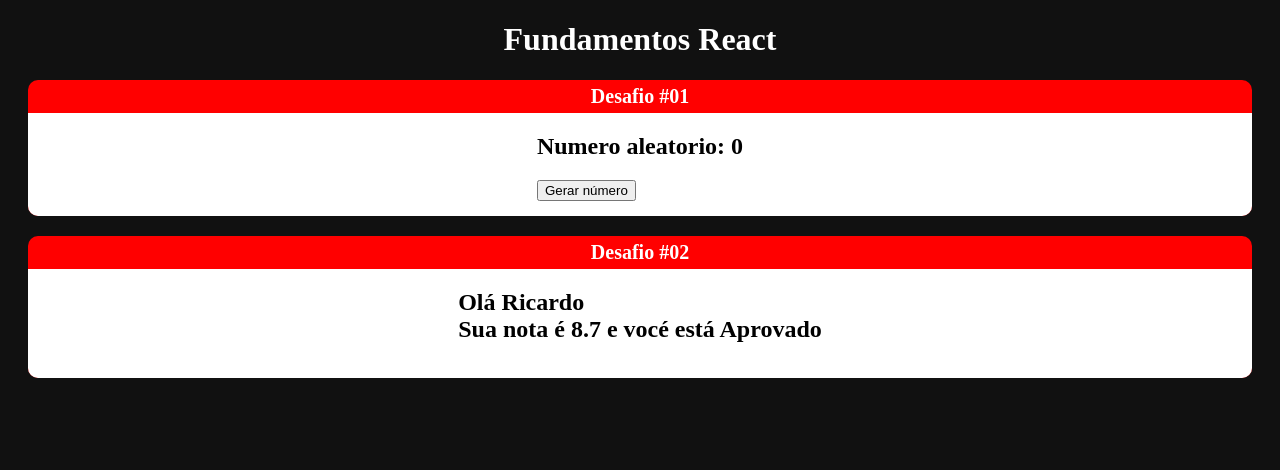
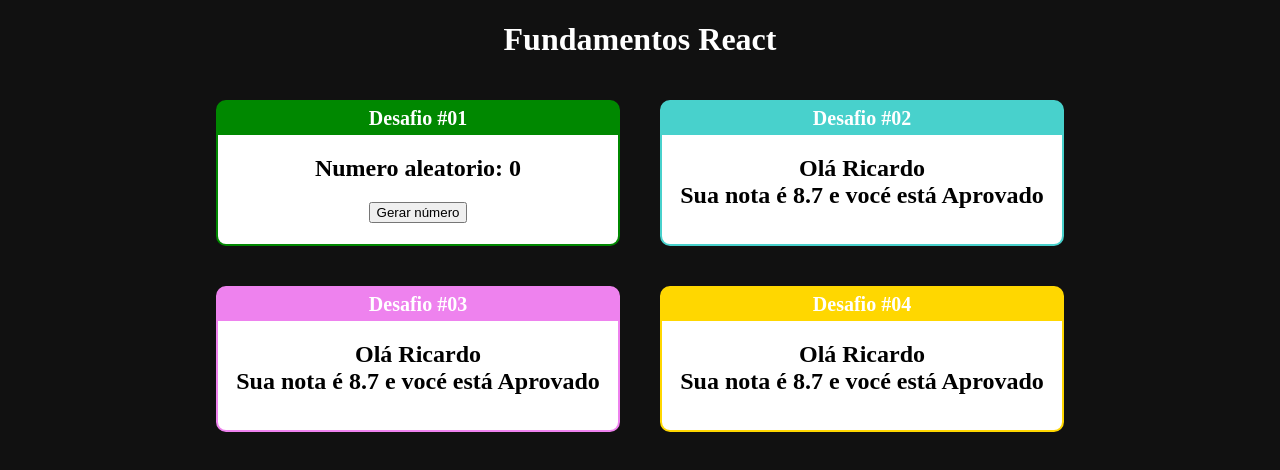
Before and after one commit to KeylaneSilva/fundamentos-react2, a React (Create React App) app: page / in a window 1280 px wide. Shown: the top 470 px of the page. Built offline with nearby package versions, Linux system fonts and the light colour scheme.

Commit message:
add estilo por prps

```diff
--- /dev/null
+++ b/src/App.css
@@ -0,0 +1,7 @@
+.App .CardConf{
+    display: flex;
+    justify-content: center;
+
+    flex-wrap: wrap;
+
+}
--- a/src/App.jsx
+++ b/src/App.jsx
@@ -2,23 +2,38 @@
 import ComParametro from './components/basicos/ComParametro'
 import Aleatorio from './components/aleatorio/Aleatorio'
 import Card from './components/layout/Card'
+import './App.css'
 
 // usando arrow function av
 export default _ =>
-        <div>
+        <div className="App">
                 <PrimeiroComponente
                     msg='Fundamentos React'
                 />
+            <div className="CardConf">
 
                 <Card
-            titulo="Desafio #01">
+                    // passando a cor dinamicamente por props
+                    titulo="Desafio #01" color="#080">
                     <Aleatorio min='1' max='10'/>
                 </Card>
                 <Card
-            titulo="Desafio #02">
+                    titulo="Desafio #02" color="#48D1CC">
                     <ComParametro s
                     aluno = 'Ricardo'
                     nota = '8.7'/>
                 </Card>
-
+                <Card
+                    titulo="Desafio #03" color="#EE82EE">
+                    <ComParametro s
+                    aluno = 'Ricardo'
+                    nota = '8.7'/>
+                </Card>
+                <Card
+                    titulo="Desafio #04" color="#FFD700">
+                    <ComParametro s
+                    aluno = 'Ricardo'
+                    nota = '8.7'/>
+                </Card>
             </div>
+        </div>
--- a/src/components/layout/Card.css
+++ b/src/components/layout/Card.css
@@ -1,13 +1,17 @@
 .Card{
-    background: rgb(255, 0, 0);
+    border: 2px solid;
     border-radius: 10px;
     overflow: hidden;
     margin: 20px;
+
+    display: flex;
+    flex-direction: column;
+    justify-content: center;
+
+    min-width: 400px;
 }
 
 .Card .Title{
-    display: flex;
-    justify-content: center;
     margin: 5px;
     font-size: 20px;
     font-weight: bold;
@@ -16,9 +20,9 @@
 
 .Card .Content{
     background: rgb(255, 255, 255);
+    flex-grow: 1;
     color: rgb(0, 0, 0);
-    display: flex;
-    justify-content: center;
     padding-bottom: 15px;
 
+
 }
--- a/src/components/layout/Card.jsx
+++ b/src/components/layout/Card.jsx
@@ -3,8 +3,15 @@
 
 
 export default function Card(props) {
+
+    // recebendo estilo por props
+    const styleCard = {
+        backgroundColor : props.color || '#ff0000',
+        borderColor: props.color || '#ff0000'
+    }
+
     return (
-        <div className="Card">
+        <div className="Card" style={styleCard}>
             <div className="Title">{props.titulo}</div>
             <div className="Content">{props.children}</div>
         </div>
--- a/src/index.css
+++ b/src/index.css
@@ -1,4 +1,5 @@
 body{
     background: #111;
     color: #fff;
+    text-align: center;
 }
```
Lines whose indentation alone changed are shown as unchanged.
